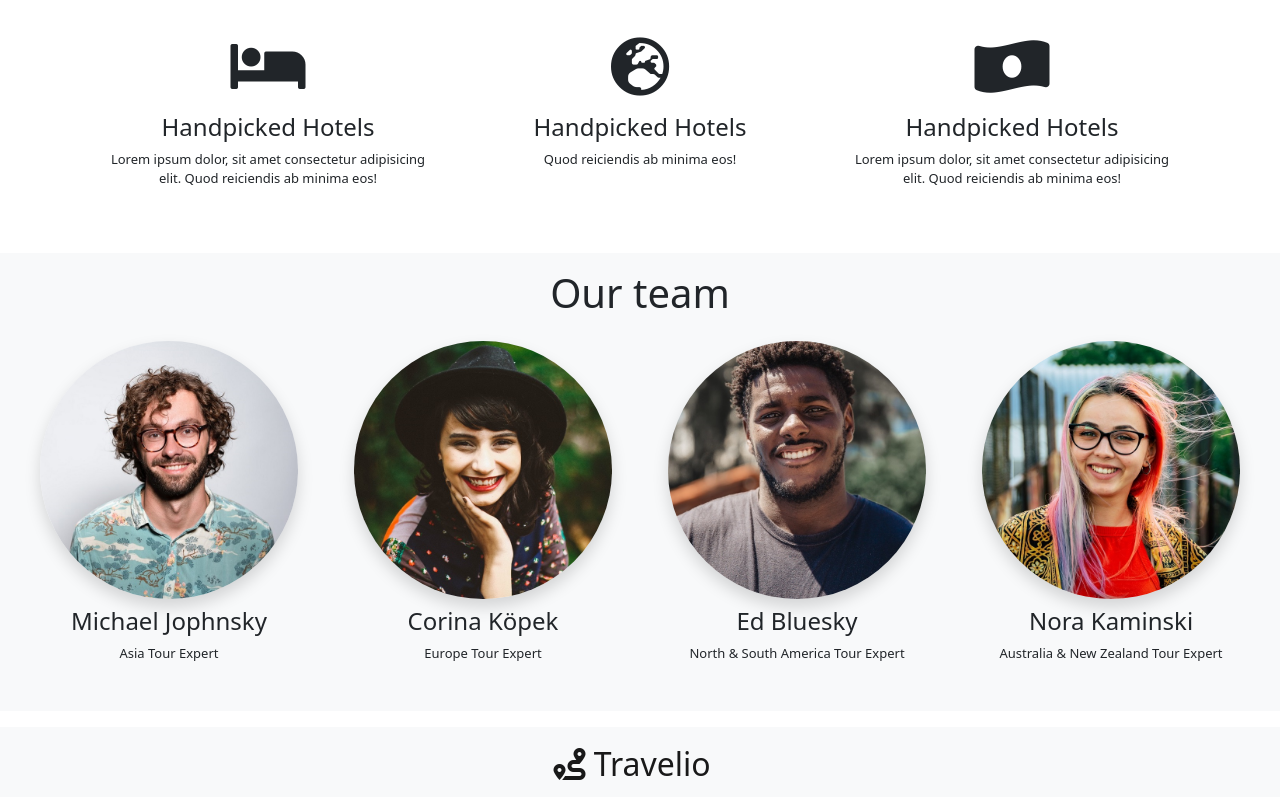
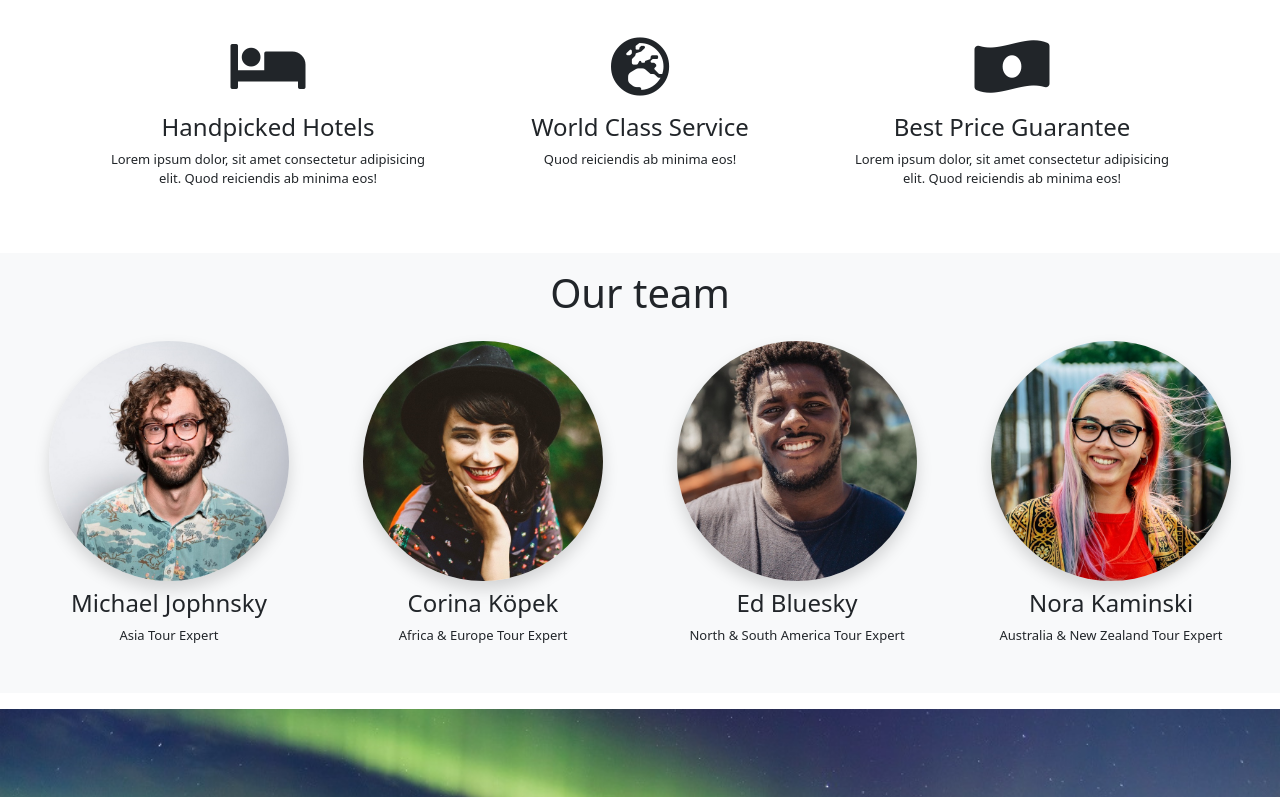
Before and after one commit to nat-oku/FE21-CR6-Natalia, an Angular app in the folder TravelAgency/: page / in a window 1280 px wide. Shown: the part 797-1594 px from the top of the page. Built offline with nearby package versions, Linux system fonts and the light colour scheme.

Commit message:
changing class of employees' img

```diff
--- a/TravelAgency/src/app/home/home.component.css
+++ b/TravelAgency/src/app/home/home.component.css
@@ -15,4 +15,14 @@
   max-height: 80vh;
   /*  or 100% of container */
 }
+
+.employeeImg {
+  max-height: 15em;
+  -o-object-fit: cover;
+     object-fit: cover;
+  /* none can be an option too as cover may deform it*/
+  -o-object-position: 50% 50%;
+     object-position: 50% 50%;
+  /* if both 50% will center it*/
+}
 /*# sourceMappingURL=home.component.css.map */
--- a/TravelAgency/src/app/home/home.component.html
+++ b/TravelAgency/src/app/home/home.component.html
@@ -24,14 +24,14 @@
       <div class="col">
         <div class="p-3 text-center h-100">
           <i class="fas fa-globe-europe p-3 iconSize-60"></i>
-          <h4>Handpicked Hotels</h4>
+          <h4>World Class Service</h4>
           <p class="fontSmall-13">Quod reiciendis ab minima eos!</p>
         </div>
       </div>
       <div class="col">
         <div class="p-3 text-center h-100">
           <i class="fas fa-money-bill-wave-alt p-3 iconSize-60"></i>
-          <h4>Handpicked Hotels</h4>
+          <h4>Best Price Guarantee</h4>
           <p class="fontSmall-13">Lorem ipsum dolor, sit amet consectetur adipisicing elit. Quod reiciendis ab minima eos!</p>
         </div>
       </div>
@@ -45,31 +45,36 @@
     <div class="row row-cols-1 row-cols-lg-4 gx-4">
       <div class="col">
        <div class="p-3 text-center h-100">
-         <img src="assets/img/employees/christian-buehner-DItYlc26zVI-unsplash.jpg" class="mx-auto d-block myImage rounded-circle shadow" alt="...">
+         <img src="assets/img/employees/christian-buehner-DItYlc26zVI-unsplash.jpg" class="mx-auto d-block rounded-circle shadow employeeImg" alt="...">
          <h4 class="pt-2">Michael Jophnsky</h4>
          <p class="fontSmall-13">Asia Tour Expert</p>
         </div>
       </div>
       <div class="col">
         <div class="p-3 text-center h-100">
-          <img src="assets/img/employees/allef-vinicius-C_1jjFJioWg-unsplash.jpg" class="mx-auto d-block myImage rounded-circle shadow" alt="...">
+          <img src="assets/img/employees/allef-vinicius-C_1jjFJioWg-unsplash.jpg" class="mx-auto d-block rounded-circle shadow employeeImg" alt="...">
           <h4 class="pt-2">Corina Köpek</h4>
-          <p class="fontSmall-13">Europe Tour Expert</p>
+          <p class="fontSmall-13">Africa & Europe Tour Expert</p>
         </div>
       </div>
       <div class="col">
         <div class="p-3 text-center h-100">
-          <img src="assets/img/employees/elizeu-dias-2EGNqazbAMk-unsplash.jpg" class="mx-auto d-block myImage rounded-circle shadow" alt="...">
+          <img src="assets/img/employees/elizeu-dias-2EGNqazbAMk-unsplash.jpg" class="mx-auto d-block rounded-circle shadow employeeImg" alt="...">
           <h4 class="pt-2">Ed Bluesky</h4>
           <p class="fontSmall-13">North & South America Tour Expert</p>
         </div>
       </div>
       <div class="col">
         <div class="p-3 text-center h-100">
-          <img src="assets/img/employees/dan-ROJFuWCsfmA-unsplash.jpg" class="mx-auto d-block myImage rounded-circle shadow" alt="...">
+          <img src="assets/img/employees/dan-ROJFuWCsfmA-unsplash.jpg" class="mx-auto d-block rounded-circle shadow employeeImg" alt="...">
           <h4 class="pt-2">Nora Kaminski</h4>
           <p class="fontSmall-13">Australia & New Zealand Tour Expert</p>
         </div>
       </div>
     </div>
   </div>
+
+  <!-- image on the bottom of the page -->
+<div class="mt-3 mb-3">
+  <img src="assets/img/destinations/iceland-joshua-earle-Hn8N4I4eHA0-unsplash.jpg" class="img-fluid w-100 myImage">
+</div>
--- a/TravelAgency/src/app/home/home.component.scss
+++ b/TravelAgency/src/app/home/home.component.scss
@@ -8,3 +8,9 @@
 .cardHeight {
   max-height: 80vh;      /*  or 100% of container */
 }
+
+.employeeImg {
+  max-height: 15em;
+  object-fit: cover; /* none can be an option too as cover may deform it*/
+  object-position: 50% 50%; /* if both 50% will center it*/
+}
```
Also changed, not shown: 1 other file (tests, documents, lock files or other folders).
